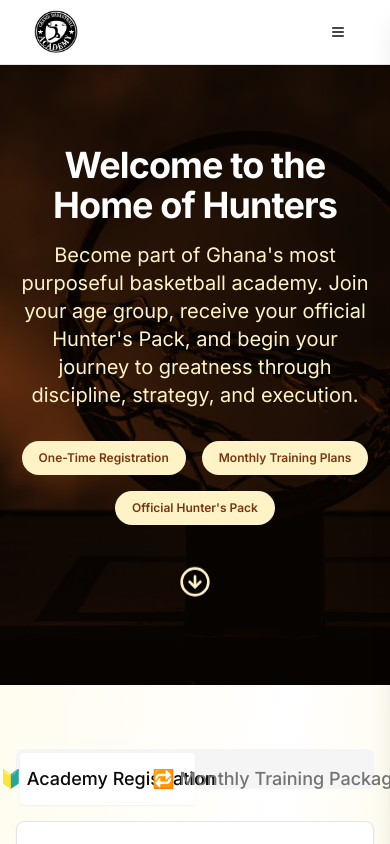
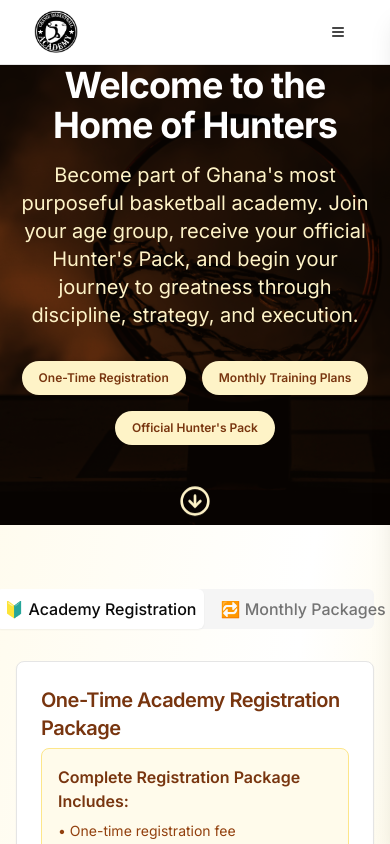
Before and after one commit to Seyramize/gbawebball, a Next.js app: page /join in a window 390 px wide. Shown: the top 844 px of the page. Built offline with nearby package versions, Linux system fonts and the light colour scheme.

Commit message:
made a page responsive

```diff
--- a/app/join/join-academy-client.tsx
+++ b/app/join/join-academy-client.tsx
@@ -84,7 +84,7 @@ export function JoinAcademyClient() {
     <div className="min-h-screen bg-gradient-to-br from-amber-50 via-white to-amber-100">
       {/* Hero Section */}
       <section
-        className="relative py-20 bg-amber-900 text-white bg-[url('/clinthoop.jpg')] bg-cover bg-center bg-no-repeat"
+        className="relative flex items-center justify-center min-h-[350px] sm:min-h-[400px] md:min-h-[500px] lg:min-h-[600px] bg-amber-900 text-white bg-[url('/clinthoop.jpg')] bg-cover bg-center bg-no-repeat"
         style={{ backgroundBlendMode: 'multiply' }}
       >
         <div className="container px-4 mx-auto text-center">
@@ -115,12 +115,18 @@ export function JoinAcademyClient() {
       <div className="container px-4 mx-auto py-16">
         {/* Tabbed Interface */}
         <Tabs value={activeTab} onValueChange={setActiveTab} className="w-full">
-          <TabsList className="grid w-full grid-cols-2 mb-8">
-            <TabsTrigger value="registration" className="text-lg py-3">
+          <TabsList className="flex w-full mb-8 gap-2 sm:gap-4">
+            <TabsTrigger
+              value="registration"
+              className="flex-1 text-base sm:text-lg py-2 sm:py-3 px-2 sm:px-4 rounded-md sm:rounded-lg focus:outline-none focus:ring-2 focus:ring-amber-500 transition-all"
+            >
               🔰 Academy Registration
             </TabsTrigger>
-            <TabsTrigger value="monthly" className="text-lg py-3">
-              🔁 Monthly Training Packages
+            <TabsTrigger
+              value="monthly"
+              className="flex-1 text-base sm:text-lg py-2 sm:py-3 px-2 sm:px-4 rounded-md sm:rounded-lg focus:outline-none focus:ring-2 focus:ring-green-500 transition-all"
+            >
+              🔁 Monthly Packages
             </TabsTrigger>
           </TabsList>
 
```
